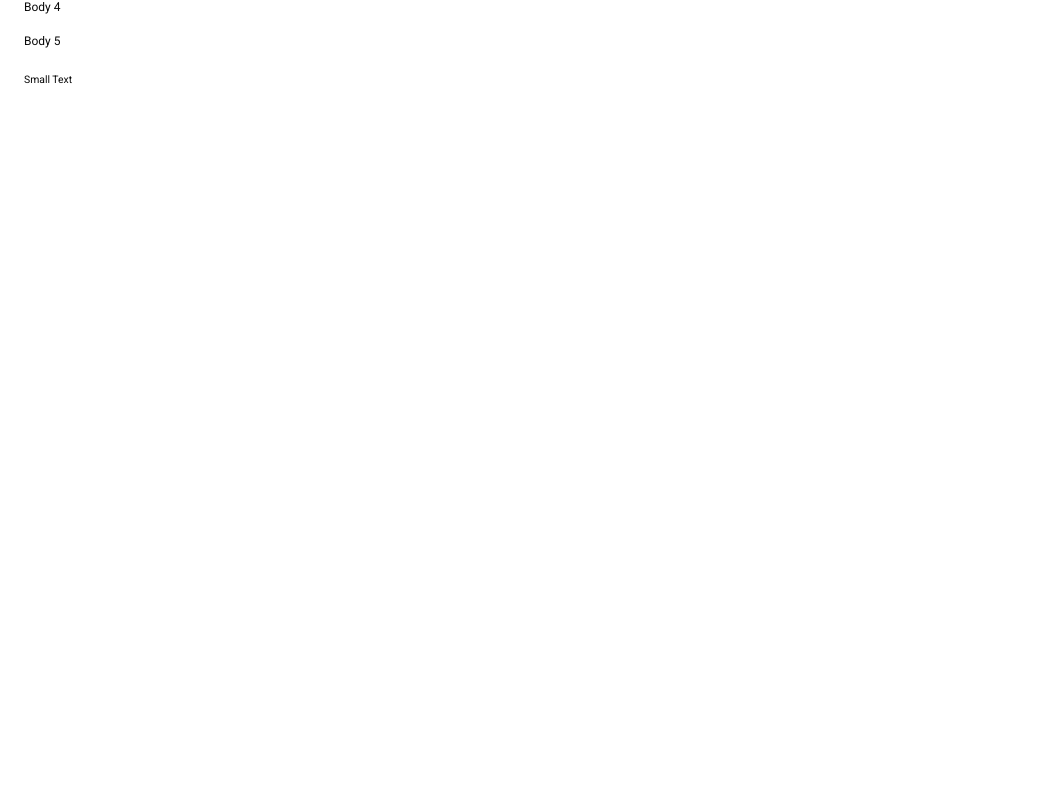
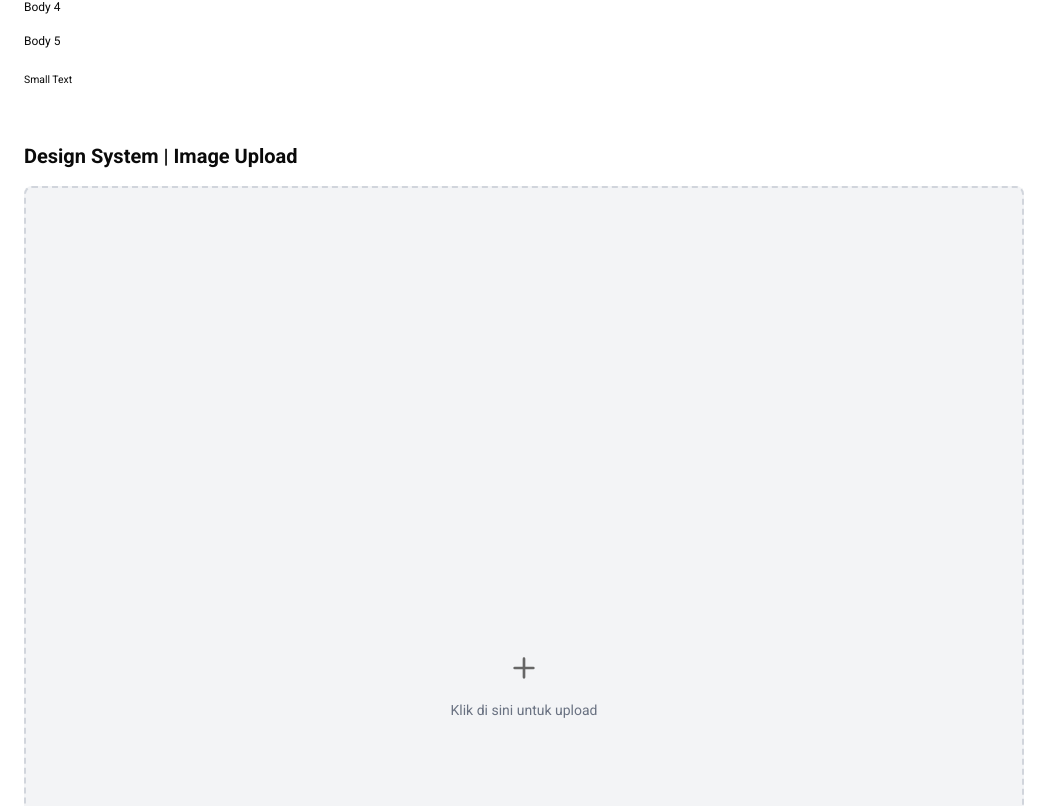
Before and after one commit to Rencanakan-id/rencanakan-talent_pool-frontend, a React (Vite) app: page /design in a window 1280 px wide. Shown: the part 774-1580 px from the top of the page, without its empty margins (0-1063 px from the left). Before the commit the page ends 888 px from the top, so only its background shows below. Built offline with nearby package versions, Linux system fonts and the light colour scheme.

Commit message:
feat: added image upload implementation to design page

```diff
--- a/src/modules/DesignSystemModule/index.tsx
+++ b/src/modules/DesignSystemModule/index.tsx
@@ -1,6 +1,10 @@
 import { Typography } from '@/components';
+import { ImageUpload } from '@/components/ui/media-upload-for-image';
+import { useState } from 'react';
 
 export const DesignSystemModule = () => {
+  const [image, setImage] = useState(null);
+
   return (
     <div className="flex flex-col gap-5 p-6">
       <h1 className="text-2xl font-bold">Design System | Typography</h1>
@@ -31,6 +35,11 @@ export const DesignSystemModule = () => {
         <Typography variant="b5">Body 5</Typography>
         <Typography variant="small">Small Text</Typography>
       </div>
+
+      <div className="mt-8">
+        <h2 className="text-xl font-bold mb-4">Design System | Image Upload</h2>
+        <ImageUpload />
+      </div>
     </div>
   );
 };
```
